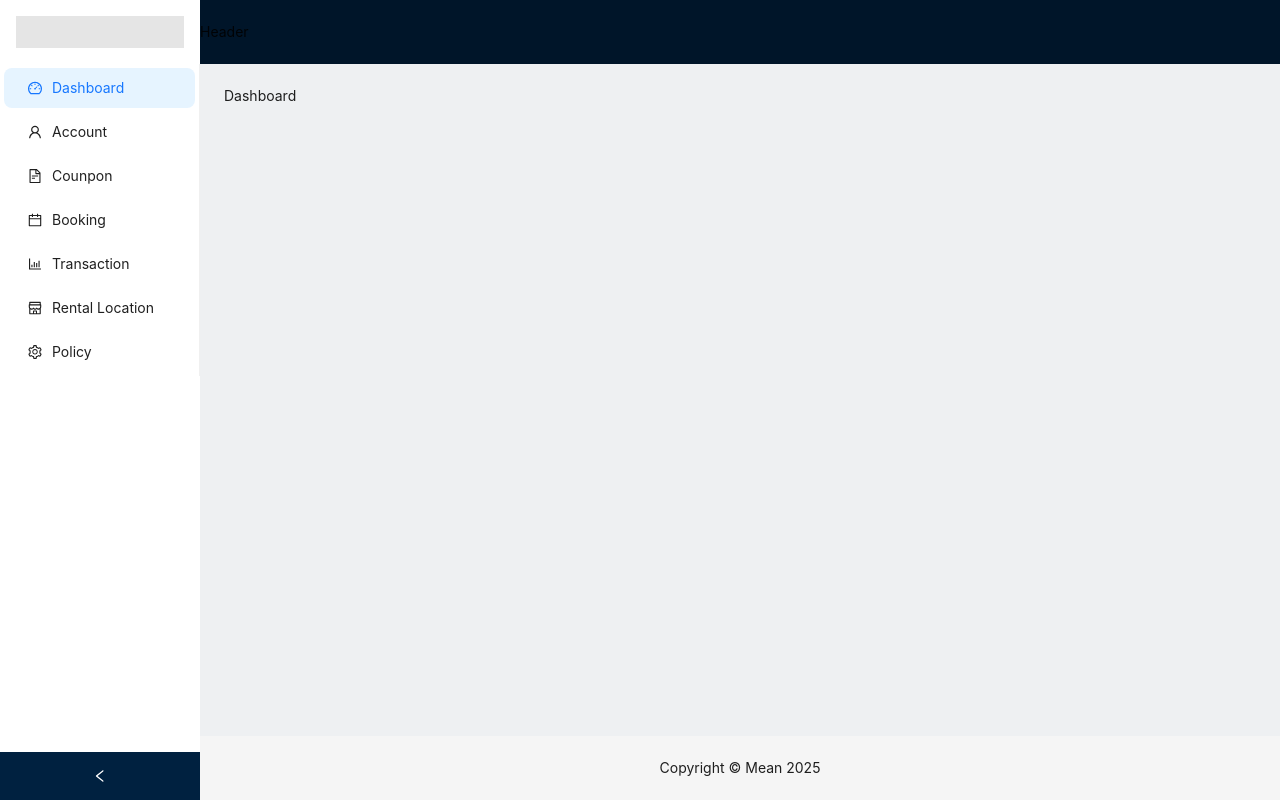
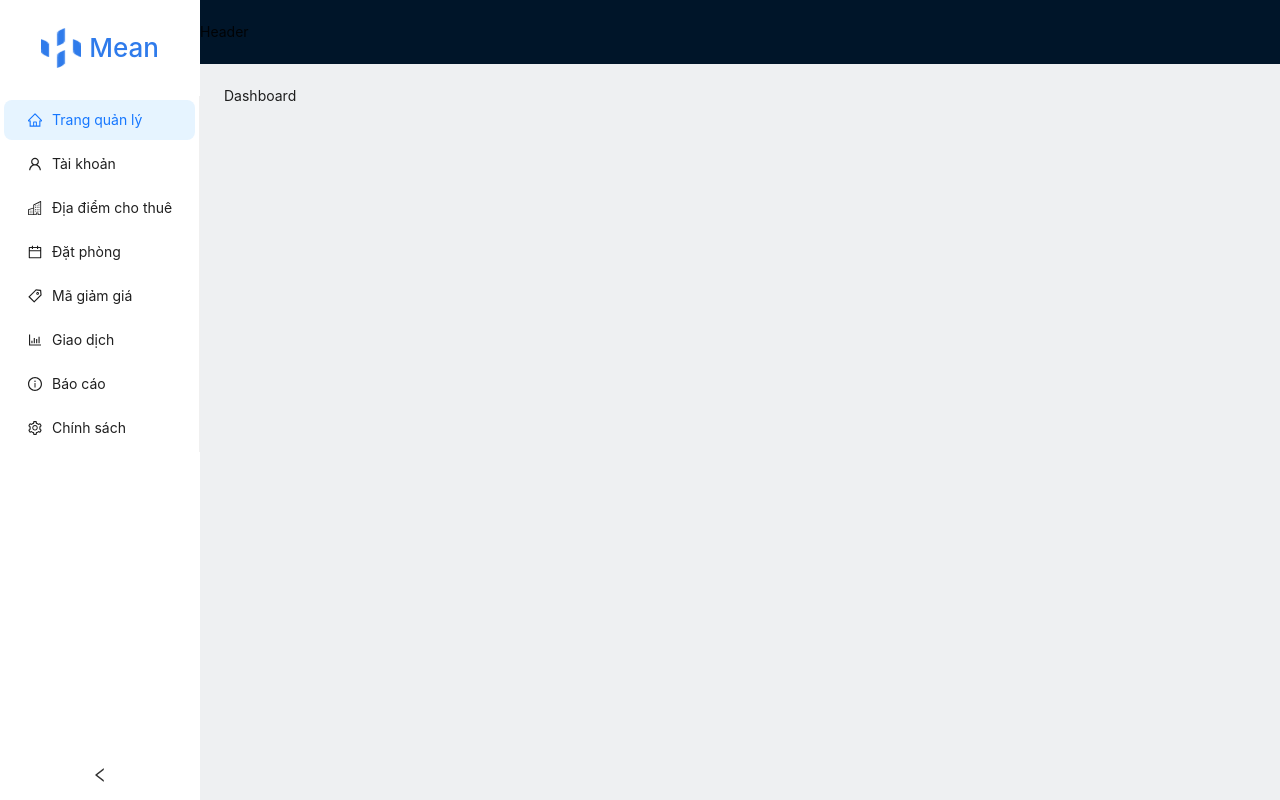
Before and after one commit to Trantienloc2411/Mean, a React (Vite) app: page /admin/dashboard in a window 1280 px wide. Built offline with nearby package versions, Linux system fonts and the light colour scheme.

Commit message:
complete layout adminadmin

```diff
--- a/package.json
+++ b/package.json
@@ -17,6 +17,7 @@
     "cloudinary-react": "^1.8.1",
     "react": "^18.3.1",
     "react-dom": "^18.3.1",
+    "react-icons": "^5.4.0",
     "react-redux": "^9.2.0",
     "react-router-dom": "^7.1.1"
   },
--- a/src/layouts/AdminLayout.jsx
+++ b/src/layouts/AdminLayout.jsx
@@ -1,32 +1,36 @@
 import { Outlet, useNavigate, useLocation } from "react-router-dom";
 import { useState } from "react";
 import {
-
   BarChartOutlined,
   CalendarOutlined,
-  DashboardOutlined,
-  FileTextOutlined,
+  HomeOutlined,
+  InfoCircleOutlined,
+  LeftOutlined,
+  RightOutlined,
   SettingOutlined,
-  ShopOutlined,
+  TagOutlined,
   UserOutlined,
 } from "@ant-design/icons";
 import { Layout, Menu } from "antd";
-
-const { Header, Content, Footer, Sider } = Layout;
+import Logo from "../assets/images/logo.png";
+import { BsBuildings } from "react-icons/bs";
+const { Header, Content, Sider } = Layout;
 
 // Danh sách menu items với đường dẫn
 const menuItems = [
-  { key: "/admin/dashboard", icon: <DashboardOutlined />, label: "Dashboard" },
-  { key: "/admin/account", icon: <UserOutlined />, label: "Account" },
-  { key: "/admin/counpon", icon: <FileTextOutlined />, label: "Counpon" },
-  { key: "/admin/booking", icon: <CalendarOutlined />, label: "Booking" },
+  { key: "/admin/dashboard", icon: <HomeOutlined />, label: "Trang quản lý" },
+  { key: "/admin/account", icon: <UserOutlined />, label: "Tài khoản" },
+  { key: "/admin/rental", icon: <BsBuildings />, label: "Địa điểm cho thuê" },
+
+  { key: "/admin/booking", icon: <CalendarOutlined />, label: "Đặt phòng" },
+  { key: "/admin/counpon", icon: <TagOutlined />, label: "Mã giảm giá" },
   {
     key: "/admin/transaction",
     icon: <BarChartOutlined />,
-    label: "Transaction",
+    label: "Giao dịch",
   },
-  { key: "/admin/rental", icon: <ShopOutlined />, label: "Rental Location" },
-  { key: "/admin/policy", icon: <SettingOutlined />, label: "Policy" },
+  { key: "/admin/report", icon: <InfoCircleOutlined />, label: "Báo cáo" },
+  { key: "/admin/policy", icon: <SettingOutlined />, label: "Chính sách" },
 ];
 
 const AdminLayout = () => {
@@ -40,6 +44,15 @@ const AdminLayout = () => {
         collapsible
         collapsed={collapsed}
         onCollapse={setCollapsed} // Cập nhật trạng thái khi thu nhỏ/mở rộng
+        trigger={
+          <div style={{ textAlign: "center", background: "#fff" }}>
+            {collapsed ? (
+              <RightOutlined style={{ fontSize: "16px", color: "#333333" }} />
+            ) : (
+              <LeftOutlined style={{ fontSize: "16px", color: "#333333" }} />
+            )}
+          </div>
+        }
         style={{
           background: "#ffffff",
           overflow: "auto",
@@ -52,24 +65,50 @@ const AdminLayout = () => {
         }}
       >
         <div
-          className="demo-logo-vertical"
+          className="logo"
           style={{
-            height: 32,
-            margin: 16,
-            background: "rgba(0, 0, 0, 0.1)",
+            display: "flex",
+            alignItems: "center",
+            justifyContent: "center",
+            height: 64,
+            margin: "16px",
+            overflow: "hidden",
+            transition: "all 0.3s",
           }}
-        />
+        >
+          <img
+            src={Logo} // Đường dẫn tới logo của bạn
+            alt="Mean Logo"
+            style={{
+              height: "40px",
+              width: "40px",
+            }}
+          />
+          {!collapsed && (
+            <span
+              style={{
+                marginLeft: "8px",
+                fontSize: "26px",
+                fontWeight: "500",
+                color: "#2F7BEB",
+              }}
+            >
+              Mean
+            </span>
+          )}
+        </div>
+
         <Menu
           theme="light"
           mode="inline"
           selectedKeys={[location.pathname]} // Đặt key dựa trên path hiện tại
           onClick={({ key }) => navigate(key)} // Điều hướng khi click menu
-          items={menuItems} // Menu items
+          items={menuItems}
         />
       </Sider>
       <Layout
         style={{
-          marginInlineStart: collapsed ? 80 : 200, // Điều chỉnh layout khi sidebar thu nhỏ/mở rộng
+          marginInlineStart: collapsed ? 80 : 200,
           display: "flex",
           flexDirection: "column",
         }}
@@ -92,13 +131,6 @@ const AdminLayout = () => {
         >
           <Outlet />
         </Content>
-        <Footer
-          style={{
-            textAlign: "center",
-          }}
-        >
-          Copyright © Mean 2025
-        </Footer>
       </Layout>
     </Layout>
   );
--- a/src/routes/routes.jsx
+++ b/src/routes/routes.jsx
@@ -60,6 +60,8 @@ const PolicyApp = lazy(() => import("../pages/policyApp/PolicyApp"));
 const RentalLocation = lazy(() =>
   import("../pages/rentalLocation/RentalLocation")
 );
+const Report = lazy(() => import("../pages/report/Report"));
+
 const Transaction = lazy(() => import("../pages/transaction/Transaction"));
 const NotFound = lazy(() => import("../pages/error/NotFound"));
 
@@ -84,6 +86,7 @@ export const routes = [
       { path: "transaction", element: <Transaction /> },
       { path: "rental", element: <RentalLocation /> },
       { path: "policy", element: <PolicyApp /> },
+      { path: "report", element: <Report /> },
     ],
   },
 
```
Also changed, not shown: src/assets/images/logo.png (added), 1 other file (tests, documents, lock files or other folders).
